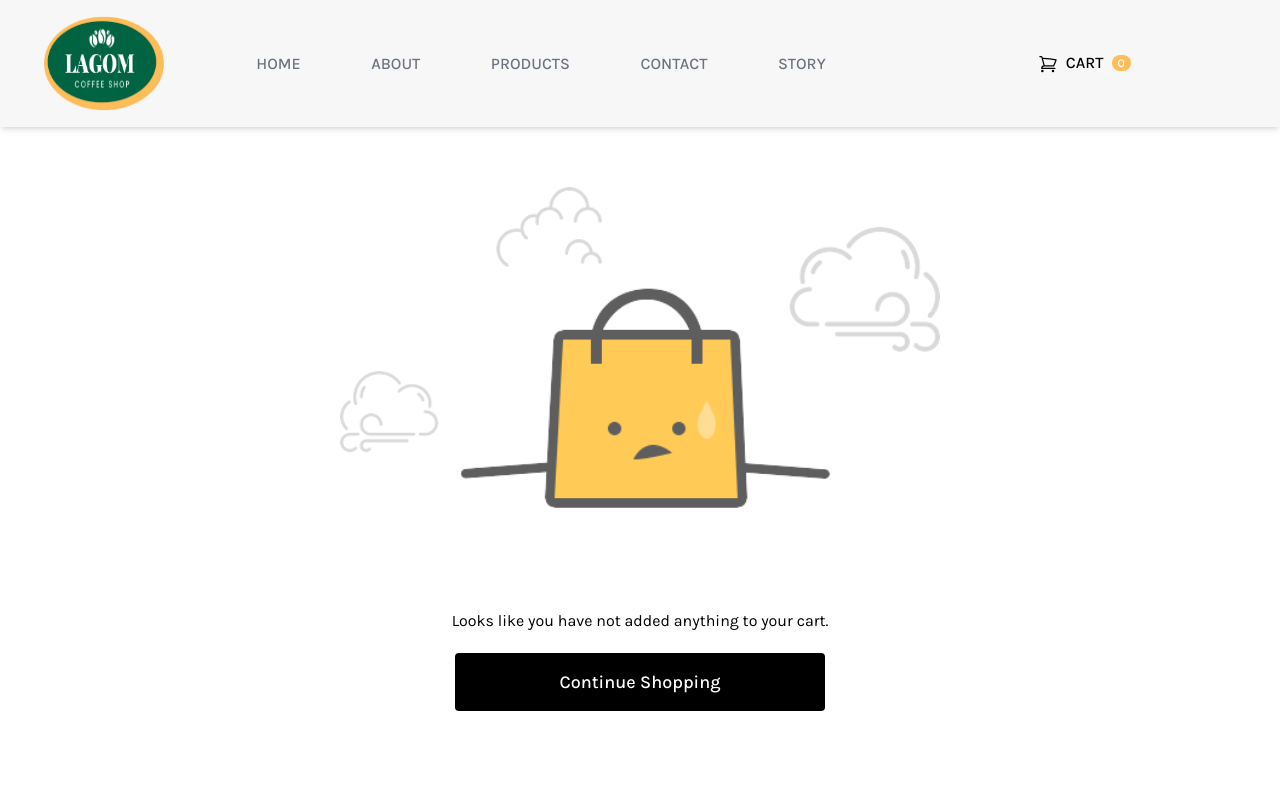
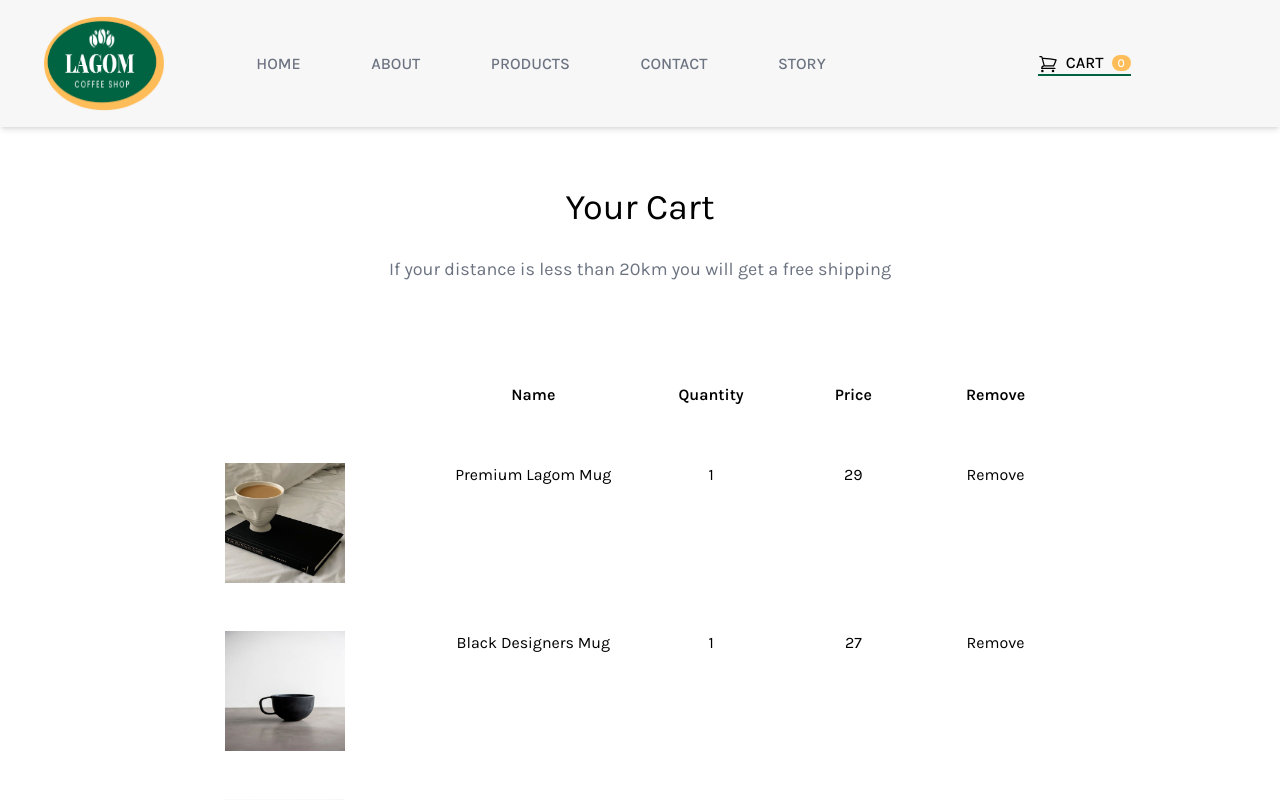
Before and after one commit to HuyZen/coffee_shop1_project, a React (Create React App) app: page /cart in a window 1280 px wide. Shown: the top 800 px of the page. Built offline with nearby package versions, Linux system fonts and the light colour scheme.

Commit message:
add empty cart and setup cart list

```diff
--- a/src/components/Cart/CartList.jsx
+++ b/src/components/Cart/CartList.jsx
@@ -1,10 +1,42 @@
-
+import { mugs } from '../../constant/data';
 
 export const CartList = () => {
-
-    return (
-        <div>
-
-        </div>
-    )
-}
+  return (
+    <div className="text-center mt-[60px]">
+      <div className="col l-8 l-o-2 ">
+        <div className="text-4xl">Your Cart</div>
+        <p className="text-lg text-gray-500 my-7 w-[70%] mx-auto sm:w-full mb-[100px]">
+          If your distance is less than 20km you will get a free shipping
+        </p>
+            <div className='row mb-14 font-semibold'>
+                    <div className="col l-6">
+                    <div className="row">
+                        <div className="col l-6"></div>
+                        <div className="col l-6">Name</div>
+                    </div>
+                    </div>
+                    <div className="col l-2">Quantity</div>
+                    <div className="col l-2">Price</div>
+                    <div className="col l-2">Remove</div>
+            </div>
+          {mugs.map((item, _) => {
+            return (
+                <div className='row mb-12' key={item.id}>
+                    <div className="col l-6">
+                    <div className="row">
+                        <div className="col l-6">
+                        <img src={item.img} alt={item.name} className=' w-[120px]' />
+                        </div>
+                        <div className="col l-6">{item.name}</div>
+                    </div>
+                    </div>
+                    <div className="col l-2">1</div>
+                    <div className="col l-2">{item.priceSale}</div>
+                    <div className="col l-2">Remove</div>
+                </div>
+            );
+          })}
+      </div>
+    </div>
+  );
+};
--- a/src/components/CoffeeMagazine.jsx
+++ b/src/components/CoffeeMagazine.jsx
@@ -1,10 +1,16 @@
-import React from 'react';
+import React, { useEffect } from 'react';
 import * as dataImg from '../constant/dataImg';
+import AOS from 'aos';
+import 'aos/dist/aos.css';
 
 const CoffeeMagazine = () => {
+  useEffect(() => {
+    AOS.init();
+    AOS.refresh();
+  }, []);
   return (
     <>
-        <div className="col l-12 t-12 c-12" id='promotion'>
+        <div className="col l-12 t-12 c-12" data-aos="fade-up-right" data-aos-duration="1000">
             <div className="hz-subhead-line">
               <div className="hz-subhead-line_deco-line"></div>
               <div className="hz-subhead-line__label my-12">
--- a/src/components/FeatureMugs.jsx
+++ b/src/components/FeatureMugs.jsx
@@ -13,7 +13,7 @@ const FeatureMugs = () => {
     <>
       <div
         className="col l-10 l-o-1 t-10 t-o-1 c-10 c-o-1"
-        data-aos="fade-up-right"
+        data-aos="fade-down-left"
         data-aos-duration="700"
       >
         <div className="hz-subhead-line">
--- a/src/components/LifestyleStories.jsx
+++ b/src/components/LifestyleStories.jsx
@@ -1,10 +1,16 @@
-import React from 'react';
+import React, { useEffect } from 'react';
 import * as dataImg from '../constant/dataImg';
+import AOS from 'aos';
+import 'aos/dist/aos.css';
 
 const LifestyleStories = () => {
+  useEffect(() => {
+    AOS.init();
+    AOS.refresh();
+  }, []);
   return (
     <>
-        <div className="col l-12 t-12 c-12 mt-24" id='story'>
+        <div className="col l-12 t-12 c-12 mt-24" data-aos="fade-up-left" data-aos-duration="1000">
             <div className="hz-subhead-line mb-12">
               <div className="hz-subhead-line_deco-line"></div>
               <div className="hz-subhead-line__label">BEHIND THE MUGS, LIFESTYLE STORIES</div>
--- a/src/container/Cart.jsx
+++ b/src/container/Cart.jsx
@@ -7,7 +7,7 @@ const Cart = () => {
 
     return (
         <div>
-            <EmptyCart />
+            <CartList />
             {/* {
                 cart.length === 0 && <EmptyCart />
             }
--- a/src/container/Contact.jsx
+++ b/src/container/Contact.jsx
@@ -77,7 +77,7 @@ const Contact = () => {
                       href="mailto:nguyendangvu137@gmail.com"
                       className="text-sm text-second_color"
                     >
-                      nguyendangvu137@gmail.com
+                      zen12112000@gmail.com
                     </a>
                   </div>
                 </div>
@@ -88,7 +88,7 @@ const Contact = () => {
                   <div className="pl-6 ">
                     <h4 className="text-lg font-medium">Phone</h4>
                     <a href="tel:+0379015026" className="text-sm text-second_color">
-                      0379015026
+                      0703651448
                     </a>
                   </div>
                 </div>
@@ -100,7 +100,7 @@ const Contact = () => {
                     <h4 className="text-lg font-medium">Address</h4>
                     <p className="py-2 text-sm">Service clients 24/24</p>
                     <p className="text-sm text-second_color">
-                      97 Man Thien, Hiep Phu Ward, Thu Duc, Ho Chi Minh City
+                      39 Canary Wharf, London, UK
                     </p>
                   </div>
                 </div>
--- a/src/container/Header.jsx
+++ b/src/container/Header.jsx
@@ -1,22 +1,20 @@
-import React, {  useEffect, useState } from "react";
-import logo from "../assets/images/logo.png";
-import { Link, NavLink } from "react-router-dom";
+import React, { useEffect, useState } from 'react';
+import logo from '../assets/images/logo.png';
+import { Link, NavLink } from 'react-router-dom';
 
 function Header(props) {
   let NavItem = [
-    { name: "Home", link: "/" },
-    { name: "About", link: "/about" },
-    { name: "Products", link: "/products" },
-    { name: "Contact", link: "/contact" },
-    { name: "Story", link: "/story" },
+    { name: 'Home', link: '/' },
+    { name: 'About', link: '/about' },
+    { name: 'Products', link: '/products' },
+    { name: 'Contact', link: '/contact' },
+    { name: 'Story', link: '/story' },
   ];
 
-  const [check, setCheck] = useState("false");
+  const [check, setCheck] = useState('false');
 
   const [quantity, setQuantity] = useState('0');
-  useEffect(() => {
-
-  }, [quantity]);
+  useEffect(() => {}, [quantity]);
 
   const handleShowMenu = (e) => {
     setCheck((current) => !current);
@@ -26,7 +24,7 @@ function Header(props) {
     <header className="bg-bg-coffee top-0 left-0 right-0 shadow-md">
       <nav className="flex justify-around items-center font-medium max-w-screen-xl mx-auto px-8">
         {/* Logo */}
-        <Link to='/' >
+        <Link to="/">
           <div className="z-10 basis-2/4 lg:basis-1/4 lg:flex lg:justify-center">
             <img
               src={logo}
@@ -39,40 +37,37 @@ function Header(props) {
         {/* NavLink */}
         <ul
           className={
-            "lg:basis-2/4 ml-[50px] basis-0 lg:flex hidden lg:items:center lg:justify-around lg:gap-8 uppercase text-base text-gray-500 font-medium"
+            'lg:basis-2/4 ml-[50px] basis-0 lg:flex hidden lg:items:center lg:justify-around lg:gap-8 uppercase text-base text-gray-500 font-medium'
           }
         >
           {NavItem.map((item) => (
-              <li key={item.name} className="hz-top-menu-item">
-                  <NavLink to={item.link}>{item.name}</NavLink>
-              </li>
+            <li key={item.name} className="hz-top-menu-item">
+              <NavLink to={item.link}>{item.name}</NavLink>
+            </li>
           ))}
         </ul>
 
         {/* Mobile Nav */}
         <ul
           className={` ${
-            check === true ? "left-0" : "left-[-100%]"
+            check === true ? 'left-0' : 'left-[-100%]'
           } lg:hidden absolute z-50 w-full h-auto top-0 right-0 bottom-0 py-24 pl-4 text-center bg-primary duration-500 `}
         >
           {NavItem.map((item) => (
-            <li
-              key={item.name}
-              className="py-5 uppercase cursor-pointer text-white hover:text-rim"
-            >
+            <li key={item.name} className="py-5 uppercase cursor-pointer text-white hover:text-rim">
               <a href={item.id}>{item.name}</a>
             </li>
           ))}
         </ul>
 
         {/* Cart */}
-        <Link to='/cart'
+        <div
           className={`basis-1/4 lg:basis-1/4 flex justify-end lg:justify-center ml-16 leading-5 uppercase  lg:text-text-color ${
-            check === true ? "text-white hover:text-rim" : "text-text-color"
+            check === true ? 'text-white hover:text-rim' : 'text-text-color'
           } font-medium z-20 `}
         >
           <div className="hz-top-menu-item">
-            <button className="flex items-center">
+            <NavLink to="/cart" className="flex items-center">
               <i>
                 <svg
                   xmlns="http://www.w3.org/2000/svg"
@@ -91,15 +86,14 @@ function Header(props) {
               </i>
               <span className="mx-2 uppercase">Cart</span>
               <span className="hz-amount-circle bg-rim text-white">{quantity}</span>
-            </button>
-
+            </NavLink>
           </div>
-        </Link>
+        </div>
 
         {/* Button menu mobile */}
         <div
           className={`basis-1/4 lg:hidden ${
-            check === true ? "text-white" : "text-text-color"
+            check === true ? 'text-white' : 'text-text-color'
           } cursor-pointer flex justify-center z-50`}
           onClick={handleShowMenu}
         >
@@ -116,8 +110,8 @@ function Header(props) {
               strokeLinejoin="round"
               d={
                 check === true
-                  ? "M6 18L18 6M6 6l12 12 "
-                  : "M3.75 6.75h16.5M3.75 12h16.5m-16.5 5.25h16.5"
+                  ? 'M6 18L18 6M6 6l12 12 '
+                  : 'M3.75 6.75h16.5M3.75 12h16.5m-16.5 5.25h16.5'
               }
             />
           </svg>
```
